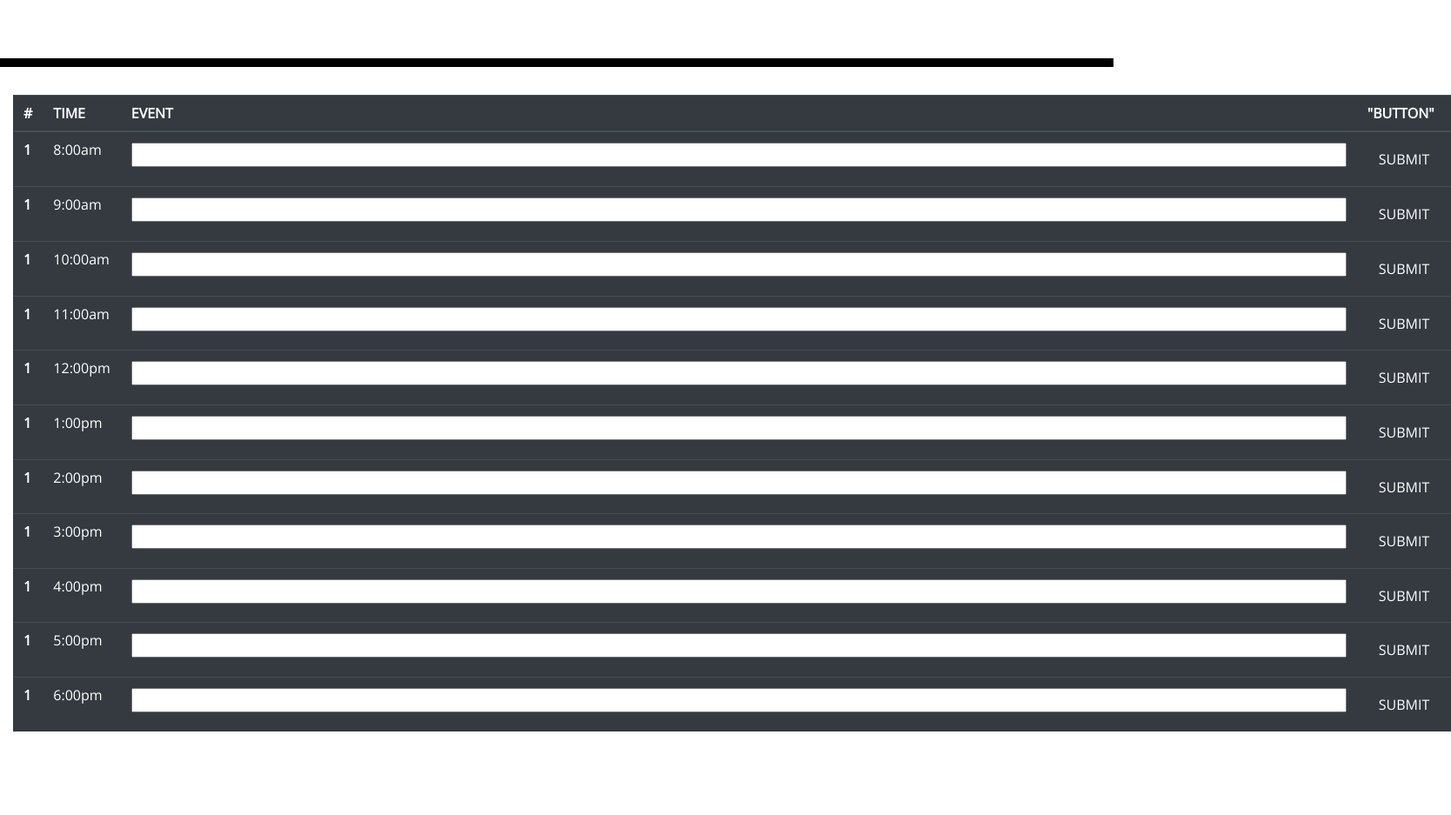
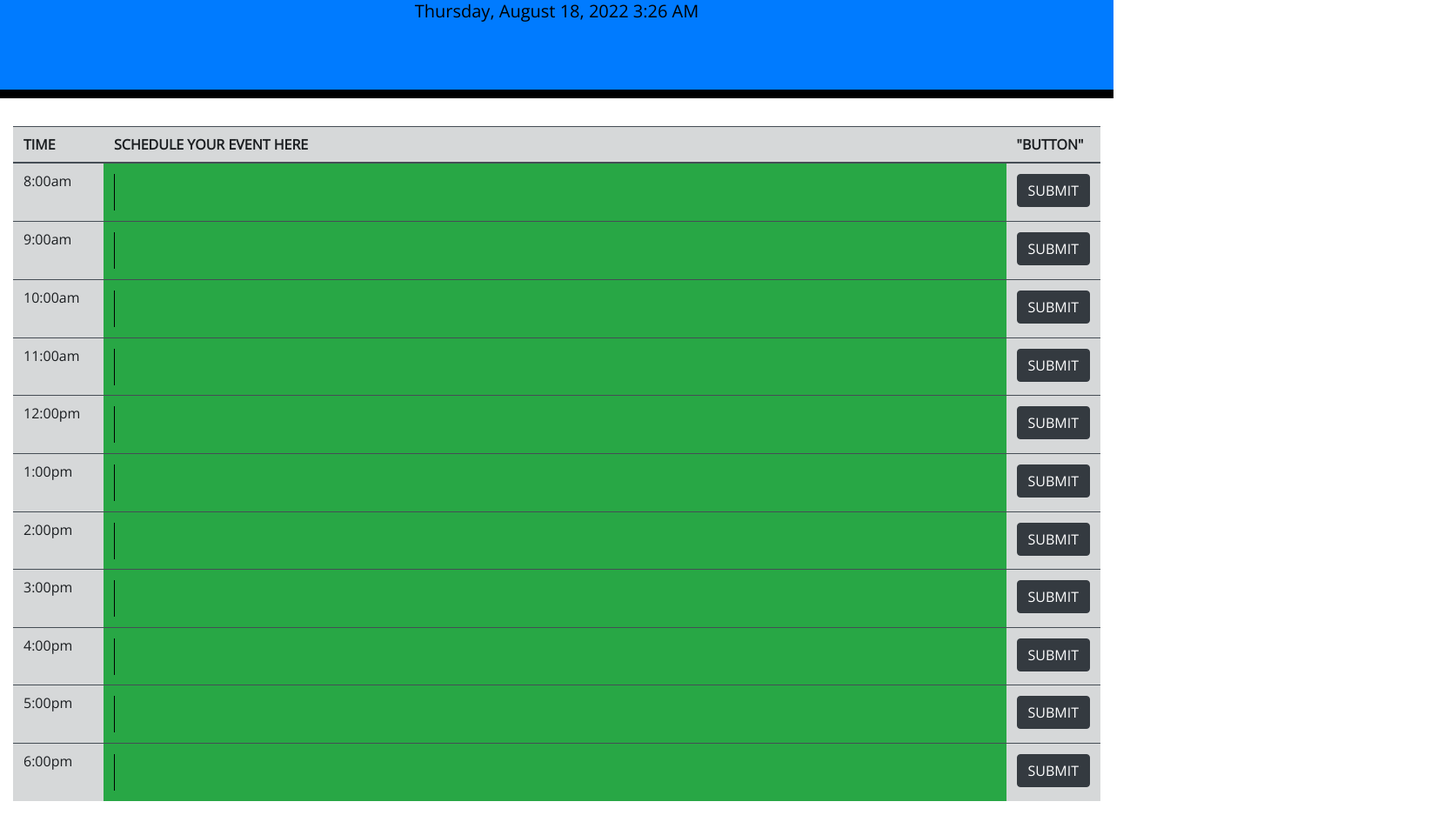
Before and after one commit to Aaronpqking/workday-calendar, a plain HTML site: page index.html in a window 1280 px wide. Shown: the part 191-1128 px from the top of the page at 87% size, 1668 px wide, since content can reach past the window. Before the commit the page ends 1048 px from the top, so only its background shows below. Drawn offline with nearby package versions, Linux system fonts and the light colour scheme; files that its build step writes are made by us from their sources.

Commit message:
ready for submission

```diff
--- a/Assets/script.js
+++ b/Assets/script.js
@@ -1,26 +1,39 @@
 var currenttime = moment().hour();
-console.log(currenttime);
+
+currentDay = moment().format("LLLL");
+
+document.getElementById("currentDayTitle").innerHTML = currentDay;
+
 var startTime = moment("8:00am", "h:mma").format("h:mma");
-console.log(startTime);
 var date = moment().format("L");
+
 function submit(time) {
   var input = document.getElementById(time).value;
   localStorage.setItem(time, input);
 }
-console.log(moment().hour());
+
 function write() {
-  for (i = 8; i < 18; i++) {
-    var display = localStorage.getItem(`${i}`) || " ";
-    console.log(i, display);
-    console.log(document.getElementById(`${i}`));
-    document.getElementById(`${i}`).value = display;
+  for (i = 8; i < 19; i++) {
+    var display = localStorage.getItem(`${i}`);
+    var element = document.getElementById(`${i}`);
+    element.value = display;
 
     if (i < currenttime) {
-      document.getElementById(`${i}`).disabled = true;
+      element.disabled = true;
+      element.style.backgroundColor = "#dc3545";
+      console.log(document.querySelectorAll(".timeout"))
+      document.querySelectorAll(".timeout")[i-8].style.backgroundColor =
+        "#dc3545";
+    } else if (i > currenttime) {
+      element.style.backgroundColor = "#28a745";
+      document.querySelectorAll(".timeout")[i - 8].style.backgroundColor = "#28a745";
+    } else {
+      element.style.backgroundColor = "#ffc107";
+      document.querySelectorAll(".timeout")[i-8].style.backgroundColor =
+        "#ffc107";
     }
   }
 }
-function test() {}
 
 // // var input = document.getElementById("event").value;
 // var time = document.getElementById("time").innerText;
--- a/Assets/style.css
+++ b/Assets/style.css
@@ -4,8 +4,8 @@ body {
   line-height: 1;
 }
 
-textarea {
-  background: transparent;
+.textarea {
+  background:local;
   border: none;
   resize: none;
   color: #000000;
@@ -61,7 +61,7 @@ textarea {
   border-left: 1px solid black;
   border-top-right-radius: 15px;
   border-bottom-right-radius: 15px;
-  background-color: #06aed5;
+  background-color: black;
   color: white;
 }
 
--- a/index.html
+++ b/index.html
@@ -2,7 +2,7 @@
 <html lang="en">
   <head>
     <meta charset="UTF-8" />
-    <meta name="viewport" content="width=device-width, initial-scale=1.0" />
+    <meta name="viewport" content="width=device-width, initial-scale=1">
     <meta http-equiv="X-UA-Compatible" content="ie=edge" />
     <link
       rel="stylesheet"
@@ -18,96 +18,84 @@
       href="https://fonts.googleapis.com/css?family=Open+Sans&display=swap"
       rel="stylesheet"
     />
-    <link rel="stylesheet" href="style.css" />
+    <link rel="stylesheet" href="./Assets/style.css" />
     <title>Work Day Scheduler</title>
   </head>
 
   <body>
-    <header class="jumbotron">
+    <header class="jumbotron bg-primary">
       <h1 class="display-3">Work Day Scheduler</h1>
       <p class="lead">A simple calendar app for scheduling your work day</p>
-      <p id="currentDay" class="lead"></p>
+      <p id="currentDayTitle" class="lead"></p>
     </header>
     <div class="container-fluid">
-      <table class="table table-xl table-dark">
+      <table class="table alert-dark table-dark">
         <thead>
           <tr>
-            <th scope="col">#</th>
-            <th scope="col">TIME</th>
-            <th scope="col">EVENT</th>
-            <th scope="col">"BUTTON"</th>
+            <th scope="col" class="col-1">TIME</th>
+            <th scope="col" class="col-10 mx-auto">SCHEDULE YOUR EVENT HERE</th>
+            <th scope="col" class="col-1">"BUTTON"</th>
           </tr>
         </thead>
         <tbody>
           <tr>
-            <th scope="row">1</th>
             <td id="time">8:00am</td>
-            <td><input type="text" id="8" class="myForm" size=" 150"></td>
+            <td class="timeout"><input type="text" id="8" class="table-responsive textarea"></td>
             <td><button type="button" class="btn btn-dark" onclick="submit('8')">SUBMIT</button></td>
           </tr>
           <tr>
-            <th scope="row">1</th>
             <td id="time">9:00am</td>
-            <td><input type="text" id="9" size=" 150"></td>
+            <td class="timeout"><input type="text" id="9" class="table-responsive textarea"></td>
             <td><button type="button" class="btn btn-dark" onclick="submit('9')">SUBMIT</button></td>
           <tr>
           <tr>
-        <th scope="row">1</th>
             <td id="time">10:00am</td>
-        <td><input type="text" id="10" size=" 150"></td>
+            <td class="timeout"><input type="text" id="10" class="table-responsive textarea"></td>
             <td><button type="button" class="btn btn-dark" onclick="submit('10')">SUBMIT</button></td>
           </tr>
           <tr>
-        <th scope="row">1</th>
             <td id="time">11:00am</td>
-        <td><input type="text" id="11" size=" 150"></td>
+            <td class="timeout"><input type="text" id="11" class="table-responsive textarea"></td>
             <td><button type="button" class="btn btn-dark" onclick="submit('11')">SUBMIT</button></td>
           <tr>
           <tr>
-          <th scope="row">1</th>
             <td id="time">12:00pm</td>
-          <td><input type="text" id="12" size=" 150"></td>
+            <td class="timeout"><input type="text" id="12" class="table-responsive textarea"></td>
             <td><button type="button" class="btn btn-dark" onclick="submit('12')">SUBMIT</button></td>
           </tr>
           <tr>
-          <th scope="row">1</th>
             <td id="time">1:00pm</td>
-          <td><input type="text" id="1:00pm" size=" 150"></td>
-          <td><button type="button" class="btn btn-dark" onclick="submit('1')">SUBMIT</button></td>
+            <td class="timeout"><input type="text" id="13" class="table-responsive textarea"></td>
+            <td><button type="button" class="btn btn-dark" onclick="submit('13')">SUBMIT</button></td>
           <tr>
           <tr>
-            <th scope="row">1</th>
             <td id="time">2:00pm</td>
-            <td><input type="text" id="2:00pm" size=" 150"></td>
-            <td><button type="button" class="btn btn-dark" onclick="submit('2:00pm')">SUBMIT</button></td>
+            <td class="timeout"><input type="text" id="14" class="table-responsive textarea"></td>
+            <td><button type="button" class="btn btn-dark" onclick="submit('14')">SUBMIT</button></td>
           <tr>
           <tr>
-              <th scope="row">1</th>
             <td id="time">3:00pm</td>
-              <td><input type="text" id="3:00pm" size=" 150"></td>
-              <td><button type="button" class="btn btn-dark" onclick="submit('3:00pm')">SUBMIT</button></td>
+            <td class="timeout"><input type="text" id="15" class="table-responsive textarea"></td>
+            <td><button type="button" class="btn btn-dark" onclick="submit('15')">SUBMIT</button></td>
           <tr>
           <tr>
-                <th scope="row">1</th>
              <td id="time">4:00pm</td>
-                <td><input type="text" id="4:00pm" size=" 150"></td>
-                <td><button type="button" class="btn btn-dark" onclick="submit('4:00pm')">SUBMIT</button></td>
+             <td class="timeout"><input type="text" id="16" class="table-responsive textarea"></td>
+             <td><button type="button" class="btn btn-dark" onclick="submit('16')">SUBMIT</button></td>
           <tr>
           <tr>
-                  <th scope="row">1</th>
              <td id="time">5:00pm</td>
-                  <td><input type="text" id="5:00pm" size=" 150"></td>
-                  <td><button type="button" class="btn btn-dark" onclick="submit('5:00pm')">SUBMIT</button></td>
+             <td class="timeout"><input type="text" id="17" class="table-responsive textarea"></td>
+             <td><button type="button" class="btn btn-dark" onclick="submit('17')">SUBMIT</button></td>
           <tr>
           <tr>
-                    <th scope="row">1</th>
              <td id="time">6:00pm</td>
-                    <td><input type="text" id="6:00pm" size=" 150"></td>
-                    <td><button type="button" class="btn btn-dark" onclick="submit('6:00pm')">SUBMIT</button></td>
+             <td class="timeout"><input type="text" id="18" class="table-responsive textarea"></td>
+             <td><button type="button" class="btn btn-dark" onclick="submit('18')">SUBMIT</button></td>
                   <tr>
         </tbody>
       </table>
-      <!-- Timeblocks go here -->
+
     </div>
     <script src="https://cdnjs.cloudflare.com/ajax/libs/jquery/3.2.1/jquery.min.js"></script>
     <script src="https://cdnjs.cloudflare.com/ajax/libs/moment.js/2.24.0/moment.min.js"></script>
```
Lines whose indentation alone changed are shown as unchanged.
